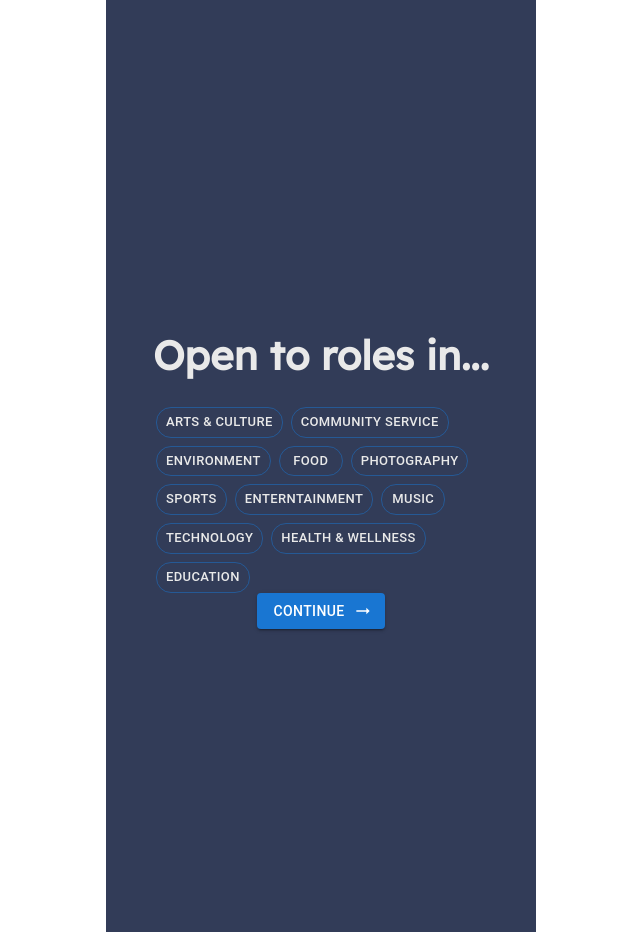
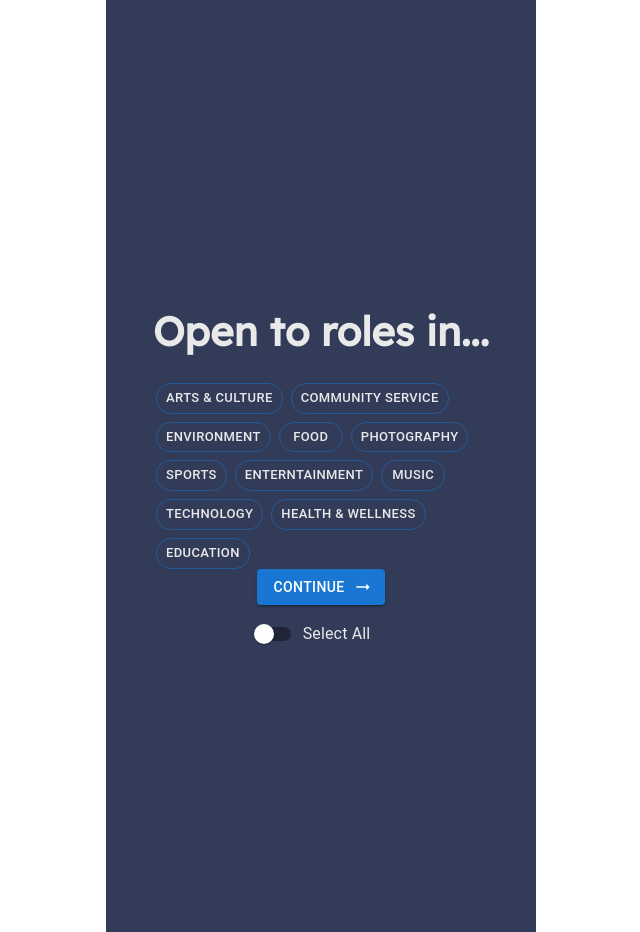
Before and after one commit to joshhwuu/SparkServe, a React (Create React App) app: page /open in a window 1280 px wide. Shown: the whole page, without its empty margins (258-898 px from the left). Built offline with nearby package versions, Linux system fonts and the light colour scheme.

Commit message:
added select all buttons to select all options

```diff
--- a/src/components/Looking.js
+++ b/src/components/Looking.js
@@ -3,6 +3,8 @@ import styled from 'styled-components';
 import Button from '@mui/material/Button';
 import ArrowRightAltIcon from '@mui/icons-material/ArrowRightAlt';
 import { Link } from 'react-router-dom';
+import Switch from '@mui/material/Switch';
+import FormControlLabel from '@mui/material/FormControlLabel';
 
 function Looking() {
     return (
@@ -11,7 +13,7 @@ function Looking() {
                 display: 'flex',
                 alignItems: 'center',
                 justifyContent: 'center',
-                backgroundColor:'#323C58',
+                backgroundColor: '#323C58',
                 height: '932px', // Adjust the height as needed
                 gap: 30,
             }}
@@ -23,16 +25,27 @@ function Looking() {
 
 function LookingFor() {
     const [selectedButton, setSelectedButton] = useState([]);
+    const [selectAll, setSelectAll] = useState(false);
 
     const buttons = ['Volunteer', 'Remote Work', 'Paid Work', 'Temp. Work', 'Freelance'
         , 'Internship', 'Apprenticeship', 'Part-time', 'Full-time', 'Contract'];
 
     const handleButtonClick = (index) => {
-        if (selectedButton.includes(index)) {
-            setSelectedButton(selectedButton.filter((button) => button !== index));
+        if (selectAll) {
+            setSelectAll(false);
+            setSelectedButton([]);
         } else {
-            setSelectedButton([...selectedButton, index]);
+            if (selectedButton.includes(index)) {
+                setSelectedButton(selectedButton.filter((button) => button !== index));
+            } else {
+                setSelectedButton([...selectedButton, index]);
+            }
         }
+    }
+
+    const handleSelectAllChange = () => {
+        setSelectAll(!selectAll);
+        setSelectedButton(selectAll ? [] : buttons.map((_, index) => index));
     }
 
     return (
@@ -44,19 +57,26 @@ function LookingFor() {
                         key={index}
                         variant={selectedButton.includes(index) ? 'contained' : 'outlined'}
                         onClick={() => handleButtonClick(index)}
-                        style={{ marginRight: '0px',
-                                color:'#E9E9E9',
-                                borderRadius: '15px'
-                                }}
+                        style={{
+                            marginRight: '0px',
+                            color: '#E9E9E9',
+                            borderRadius: '15px'
+                        }}
                         size="small"
                     >
                         {button}
                     </Button>
                 ))}
             </ButtonContainer>
-            <ContinueButton variant="contained" color="primary" LinkComponent={Link} to="/open" endIcon={<ArrowRightAltIcon />}iuyvipgugiu>
+            <ContinueButton variant="contained" color="primary" LinkComponent={Link} to="/open" endIcon={<ArrowRightAltIcon />}>
                 Continue
             </ContinueButton>
+            <SwitchContainer>
+                <StyledFormControlLabel
+                    control={<Switch checked={selectAll} onChange={handleSelectAllChange} />}
+                    label="Select All"
+                />
+            </SwitchContainer>
         </div>
     );
 }
@@ -82,4 +102,16 @@ const ContinueButton = styled(Button)`
 margin-top: 10px;
 `;
 
+const SwitchContainer = styled.div`
+    display: flex;
+    justify-content: center;
+    margin-top: 10px;
+`;
+
+const StyledFormControlLabel = styled(FormControlLabel)`
+    && {
+        color: #E9E9E9;
+    }
+`;
+
 export default Looking;
--- a/src/components/Open.js
+++ b/src/components/Open.js
@@ -3,6 +3,8 @@ import styled from 'styled-components';
 import Button from '@mui/material/Button';
 import ArrowRightAltIcon from '@mui/icons-material/ArrowRightAlt';
 import { Link } from 'react-router-dom';
+import Switch from '@mui/material/Switch';
+import FormControlLabel from '@mui/material/FormControlLabel';
 
 function Open() {
     return (
@@ -23,16 +25,27 @@ function Open() {
 
 function FindOpen() {
     const [selectedButton, setSelectedButton] = useState([]);
+    const [selectAll, setSelectAll] = useState(false);
 
     const buttons = ['Arts & Culture', 'Community Service', 'Environment', 'Food', 'Photography',
         'Sports', 'Enterntainment', 'Music', 'Technology', 'Health & Wellness', 'Education'];
 
         const handleButtonClick = (index) => {
+            if (selectAll) {
+                setSelectAll(false);
+                setSelectedButton([]);
+            } else {
                 if (selectedButton.includes(index)) {
                     setSelectedButton(selectedButton.filter((button) => button !== index));
                 } else {
                     setSelectedButton([...selectedButton, index]);
                 }
+            }
+        }
+
+        const handleSelectAllChange = () => {
+            setSelectAll(!selectAll);
+            setSelectedButton(selectAll ? [] : buttons.map((_, index) => index));
         }
 
     return (
@@ -58,6 +71,12 @@ function FindOpen() {
             <ContinueButton variant="contained" color="primary" LinkComponent={Link} to="/open" endIcon={<ArrowRightAltIcon />}>
                 Continue
             </ContinueButton>
+            <SwitchContainer>
+                <StyledFormControlLabel
+                    control={<Switch checked={selectAll} onChange={handleSelectAllChange} />}
+                    label="Select All"
+                />
+            </SwitchContainer>
 
         </div>
     );
@@ -86,4 +105,17 @@ margin-top: 10px;
 display: inline-block;
 `;
 
+const SwitchContainer = styled.div`
+    display: flex;
+    justify-content: center;
+    margin-top: 10px;
+`;
+
+const StyledFormControlLabel = styled(FormControlLabel)`
+    && {
+        color: #E9E9E9;
+    }
+`;
+
+
 export default Open;
```
Lines whose indentation alone changed are shown as unchanged.
